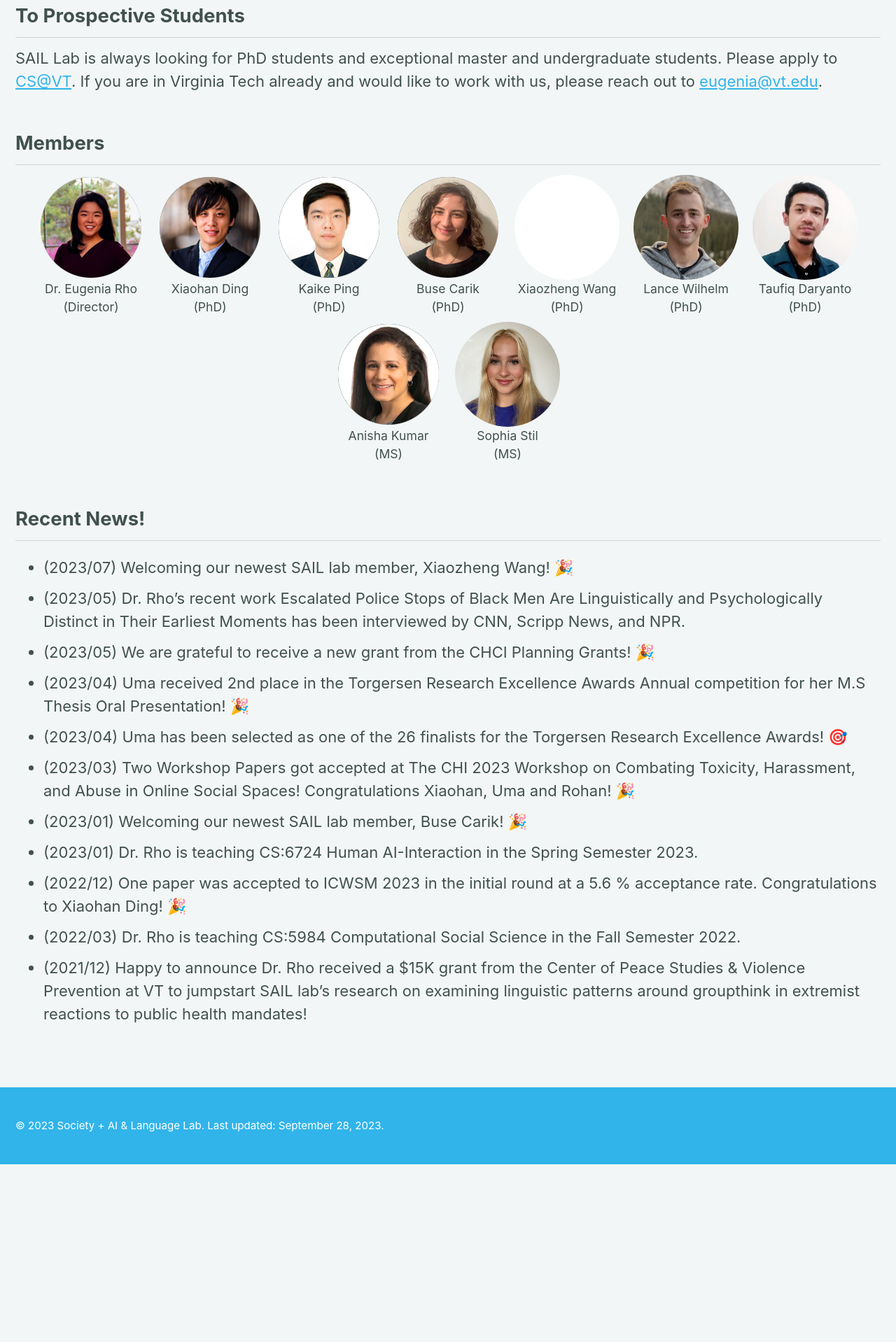
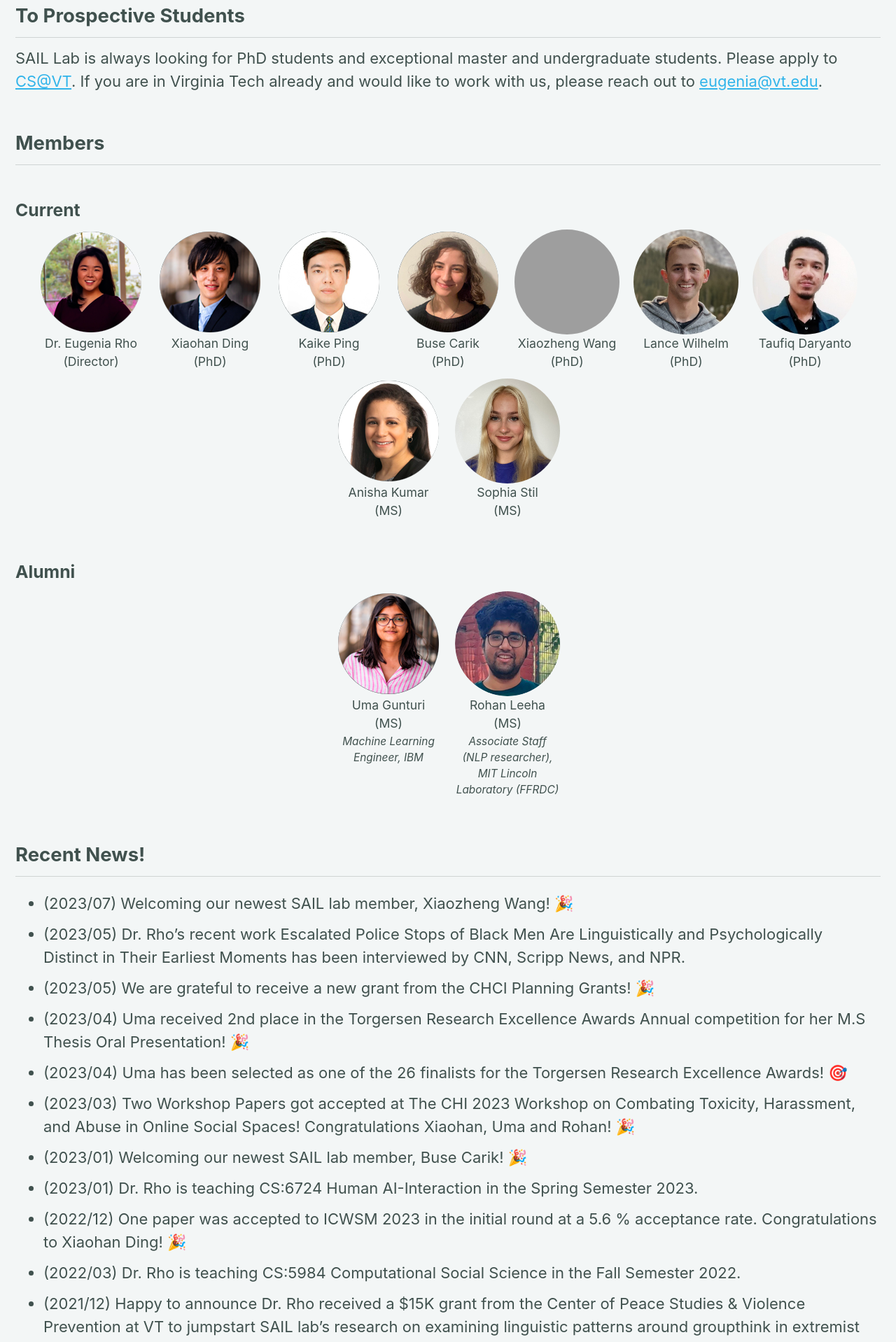
Before and after one commit to SAIL-Virginia-Tech-CS/sail-virginia-tech-cs.github.io, a Jekyll site: the page built from _pages/sail.md, in a window 1280 px wide. Shown: the part 1102-3020 px from the top of the page at 70% size. Built offline with Jekyll 4.4.1, drawn with Linux system fonts in a browser that asks for light colours; cached includes are drawn as plain includes; a style sheet for code colours, icons or effects is not loaded; before the commit the page ends 2766 px from its top, so only the background shows below that; grey boxes are pictures that could not be loaded.

Commit message:
Finished team photos, including alumni

```diff
--- a/_data/team.yml
+++ b/_data/team.yml
@@ -3,35 +3,56 @@ members:
     title: "Director"
     url: "https://eugeniarho.com/"
     image: "assets/images/team/Rho_c-150x150.png"
+    current: true
   - name: "Xiaohan Ding"
     title: "PhD"
     url: "http://xiaohan-site.com/"
     image: "assets/images/team/Ding_c-150x150.png"
+    current: true
   - name: "Kaike Ping"
     title: "PhD"
     url:
     image: "assets/images/team/Ping_c-150x150.png"
+    current: true
   - name: "Buse Carik"
     title: "PhD"
     url: "https://www.linkedin.com/in/buse%C3%A7ar%C4%B1k/?originalSubdomain=tr"
     image: "assets/images/team/Buse_c-150x150.png"
+    current: true
   - name: "Xiaozheng Wang"
     title: "PhD"
     url:
-    image: "assets/images/team/blank.png"
+    image: "assets/images/team/Xiaozheng_c.png"
+    current: true
   - name: "Lance Wilhelm"
     title: "PhD"
     url: "https://lancewilhelm.github.io"
     image: "assets/images/team/Lance_c.png"
+    current: true
   - name: "Taufiq Daryanto"
     title: "PhD"
     url:
     image: "assets/images/team/Taufiq_c.png"
+    current: true
   - name: "Anisha Kumar"
     title: "MS"
     url: "https://www.linkedin.com/in/anishakumar96/"
     image: "assets/images/team/Anisha_c-150x150.png"
+    current: true
   - name: "Sophia Stil"
     title: "MS"
     url:
     image: "assets/images/team/Sophia_c.jpeg"
+    current: true
+  - name: "Uma Gunturi"
+    title: "MS"
+    url:
+    image: "assets/images/team/Uma_c.png"
+    current: false
+    job: "Machine Learning Engineer, IBM"
+  - name: "Rohan Leeha"
+    title: "MS"
+    url:
+    image: "assets/images/team/Rohan_c.png"
+    current: false
+    job: "Associate Staff (NLP researcher), MIT Lincoln Laboratory (FFRDC)"
--- a/_includes/team
+++ b/_includes/team
@@ -1,5 +1,7 @@
+<h3>Current</h3>
 <div class="team-photos">
     {% for mbr in site.data.team.members %}
+    {% if mbr.current %}
     <div class="team-photos-img">
         {% if mbr.url %}
         <a href="{{ mbr.url }}"><img src="{{ mbr.image | relative_url }}" alt="{{ mbr.name }}"/></a>
@@ -11,5 +13,26 @@
             <p>({{ mbr.title }})</p>
         </div>
     </div>
+
+    {% endif %}
     {% endfor %}
 </div>
+<h3>Alumni</h3>
+<div class="team-photos">
+    {% for mbr in site.data.team.members %}
+    {% if mbr.current == false %}
+    <div class="team-photos-img">
+        {% if mbr.url %}
+        <a href="{{ mbr.url }}"><img src="{{ mbr.image | relative_url }}" alt="{{ mbr.name }}"/></a>
+        {% else %}
+        <img src="{{ mbr.image | relative_url }}" alt="{{ mbr.name }}"/>
+        {% endif %}
+        <div class='team-photos-title'>
+            <p>{{ mbr.name }}</p>
+            <p>({{ mbr.title }})</p>
+            <div class="job">{{ mbr.job }}</div>
+        </div>
+    </div>
+    {% endif %}
+    {% endfor %}
+</div>
--- a/assets/css/main.scss
+++ b/assets/css/main.scss
@@ -133,19 +133,27 @@ search: false
 
 .team-photos-img {
     display: flex;
+    width: 150px;
     flex-direction: column;
     align-items: center;
-    height: 150px;
-    width: 150px;
     font-size: 0.8em;
-    margin: 0 10px;
+    margin: 0 10px 10px;
 
     p {
       text-align: center;
       margin: 0;
     }
 
+    .job {
+      text-align: center;
+      font-style: italic;
+      font-size: 0.7rem;
+      margin: 0;
+    }
+
     img {
+      height: 150px;
+      width: 150px;
       border-radius: 50%;
       object-fit: cover;
     }
--- a/assets/js/custom-script-loads-after-footer.js
+++ b/assets/js/custom-script-loads-after-footer.js
@@ -15,37 +15,37 @@ $('a').removeClass('waves-effect waves-light');
 //------------------------------------------------
 // Creates margin between team photos if they wrap
 //------------------------------------------------
-function checkWrap(container, items) {
-    let isWrapped = false;
+// function checkWrap(container, items) {
+//     let isWrapped = false;
 
-    for (let i = 1; i < items.length; i++) {
-      if (items[i].offsetTop > items[i - 1].offsetTop) {
-        isWrapped = true;
-        break;
-      }
-    }
+//     for (let i = 1; i < items.length; i++) {
+//       if (items[i].offsetTop > items[i - 1].offsetTop) {
+//         isWrapped = true;
+//         break;
+//       }
+//     }
 
-    if (isWrapped) {
-      items.forEach((item) => {
-        item.style.marginBottom = '60px';
-      });
-    } else {
-      items.forEach((item) => {
-        item.style.marginBottom = '0';
-      });
-    }
-  }
+//     if (isWrapped) {
+//       items.forEach((item) => {
+//         item.style.marginBottom = '60px';
+//       });
+//     } else {
+//       items.forEach((item) => {
+//         item.style.marginBottom = '0';
+//       });
+//     }
+//   }
 
-const team_container = document.querySelector('.team-photos');
-const team_items = document.querySelectorAll('.team-photos-img');
+// const team_container = document.querySelector('.team-photos');
+// const team_items = document.querySelectorAll('.team-photos-img');
 
-// Initial check
-checkWrap(team_container, team_items);
+// // Initial check
+// checkWrap(team_container, team_items);
 
-// Re-check on window resize
-window.addEventListener('resize', () => {
-checkWrap(team_container, team_items);
-});
+// // Re-check on window resize
+// window.addEventListener('resize', () => {
+// checkWrap(team_container, team_items);
+// });
 
 //------------------------------------------------
 // Project Slider event listener and auto rotate
```
Also changed, not shown: assets/images/team/Rohan_c.png (added), assets/images/team/Uma_c.png (added), 1 other file.
